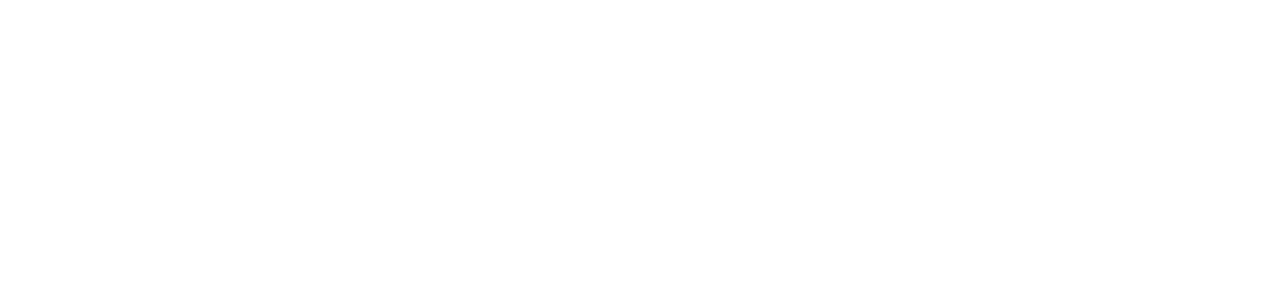
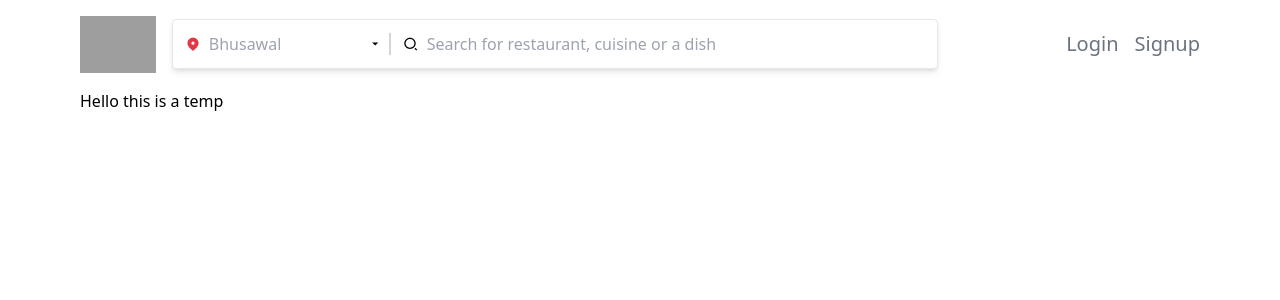
Before and after one commit to Komal6627/zomato-master-proj, a React (Create React App) app in the folder client/: page / in a window 1280 px wide. Shown: the top 300 px of the page. Built offline with nearby package versions, Linux system fonts and the light colour scheme; grey boxes are pictures that could not be loaded.

Commit message:
add navbar[issue]

```diff
--- a/client/package.json
+++ b/client/package.json
@@ -9,6 +9,8 @@
     "@testing-library/user-event": "^12.8.3",
     "react": "^17.0.2",
     "react-dom": "^17.0.2",
+    "react-icons": "^4.2.0",
+    "react-router-dom": "^5.2.0",
     "react-scripts": "4.0.3",
     "web-vitals": "^1.1.2"
   },
--- a/client/src/App.jsx
+++ b/client/src/App.jsx
@@ -1,6 +1,14 @@
+//HOC
+import HomeLayoutHOC from "./HOC/Home.HOC";
+
+//Component
+import Temp from "./Components/temp";
+
 function App() {
   return (
-      <div></div>
+    <>
+      <HomeLayoutHOC path="/" exact component={Temp}/>
+    </>
   );
 }
 
--- /dev/null
+++ b/client/src/Components/Navbar/index.jsx
@@ -0,0 +1,66 @@
+import React from "react";
+import { FaUserAlt } from "react-icons/fa";
+import { HiLocationMarker } from "react-icons/hi";
+import { IoMdArrowDropdown, IoMdArrowDropup } from "react-icons/io";
+import { RiSearch2Line } from "react-icons/ri";
+
+const MobileNav = () => {
+    return (
+        <>
+           <nav className=" flex w-full items-center justify-between lg:hidden">
+                <div className="w-28  ">
+                    <img
+                        src="https://b.zmtcdn.com/web_assets/b40b97e677bc7b2ca77c58c61db266fe1603954218.png" alt="logo" className="w-full h-full " />
+                </div>
+                <div className="flex items-center gap-3">
+                    <button className="bg-zomato-400 text-white py-2 px-3 rounded-full"> Use App </button>
+                    <span className="border p-2 border-gray-300 text-zomato-400 rounded-full"> <FaUserAlt/>
+                    </span>
+                </div>
+           </nav>
+        </>
+    );
+};
+
+
+const LargeNav = () => {
+    return (
+        <>
+            <div className="lg:inline container px-16 mx-auto">
+                <div className="hidden gap-4 w-full items-center justify-around lg:flex ">
+                    <div className="w-28">
+                        <img
+                            src="https://b.zmtcdn.com/web_assets/b40b97e677bc7b2ca77c58c61db266fe1603954218.png" alt="logo" className="w-full h-full" />
+                    </div>
+
+                    <div className="w-full bg-white shadow-md px-3 py-3 flex items-center gap-3 border border-gray-200 rounded ">
+                        <div className="flex items-center gap-2 border-r-2 border-gray-300 pr-2">
+                            <span className="text-zomato-400"> <HiLocationMarker /> </span>
+                            <input type="text" placeholder="Bhusawal" className="w-full h-full focus:outline-none"/>
+                            <IoMdArrowDropdown />
+                        </div>
+                        <div className="flex w-full items-center gap-2">
+                            <RiSearch2Line />
+                            <input type="search" placeholder="Search for restaurant, cuisine or a dish" className="w-full focus:outline-none"/>
+                        </div>
+                    </div>
+                    <div className="ml-28 flex gap-4  ">
+                         <button className="text-gray-500 text-xl hover:text-gray-800">Login</button>
+                         <button className="text-gray-500 text-xl hover:text-gray-800">Signup</button>
+                    </div>
+                </div>
+            </div>
+
+        </>
+    );
+};
+const Navbar = () => {
+    return (
+        <div className="p-4 flex bg-white shadow-md lg:shadow-none w-full items-center">
+            <MobileNav />
+            <LargeNav />
+        </div>
+    );
+};
+
+export default Navbar
--- /dev/null
+++ b/client/src/Components/temp.jsx
@@ -0,0 +1,11 @@
+import React from 'react'
+
+const Temp = () => {
+    return (
+        <div>
+            Hello this is a temp
+        </div>
+    );
+}
+
+export default Temp;
--- /dev/null
+++ b/client/src/HOC/Home.HOC.jsx
@@ -0,0 +1,22 @@
+import React, { Component } from 'react'
+import { Route } from "react-router-dom";
+
+//Layout
+import HomeLayout from '../Layout/Home.Layout';
+
+const HomeLayoutHOC = ({component: Component, ...rest}) =>{
+    return(
+        <>
+            <Route
+             {...rest}
+                component = {(props) => (
+                    <HomeLayout>
+                        <Component {...props}/>
+                    </HomeLayout>
+                )}
+            />
+        </>
+    );
+};
+
+export default HomeLayoutHOC;
--- /dev/null
+++ b/client/src/Layout/Home.Layout.jsx
@@ -0,0 +1,18 @@
+import React from 'react'
+
+//Component
+import Navbar from '../Components/Navbar';
+
+const HomeLayout = (props) =>{
+    return(
+        <>
+            <Navbar/>
+            <div className="container mx-auto px-4 lg:px-20">
+                {props.children}
+            </div>
+
+        </>
+    );
+};
+
+export default HomeLayout;
--- a/client/tailwind.config.js
+++ b/client/tailwind.config.js
@@ -2,10 +2,26 @@
   purge: ['./src/**/*.{js,jsx,ts,tsx}', './public/index.html'],
   darkMode: false, // or 'media' or 'class'
   theme: {
-    extend: {},
+    extend: {
+      colors: {
+        zomato:{
+          50: '#ffe5e7',
+          100: '#fabac0',
+          200: '#f18f96',
+          300: '#e9626d',
+          400: '#e23744',
+          500: '#c81d2a',
+          600: '#9d1520',
+          700: '#700d16',
+          800: '#46060c',
+          900: '#1e0002',
+        },
+      },
+    },
   },
+
   variants: {
     extend: {},
   },
   plugins: [],
-}
+};
```
Also changed, not shown: client/src/index.jsx (+5 -2 lines), 1 other file (tests, documents, lock files or other folders).
